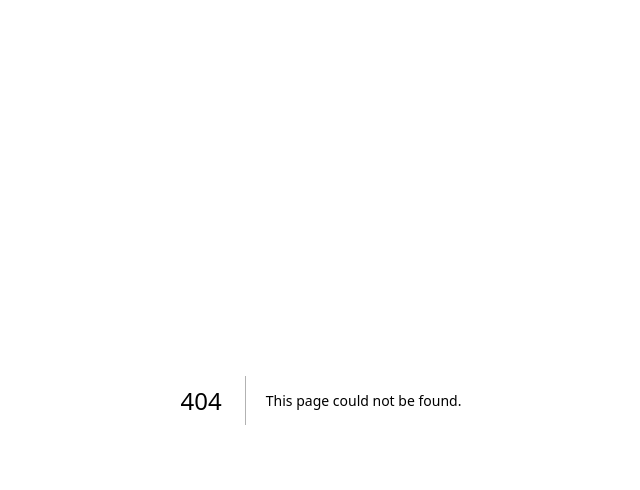
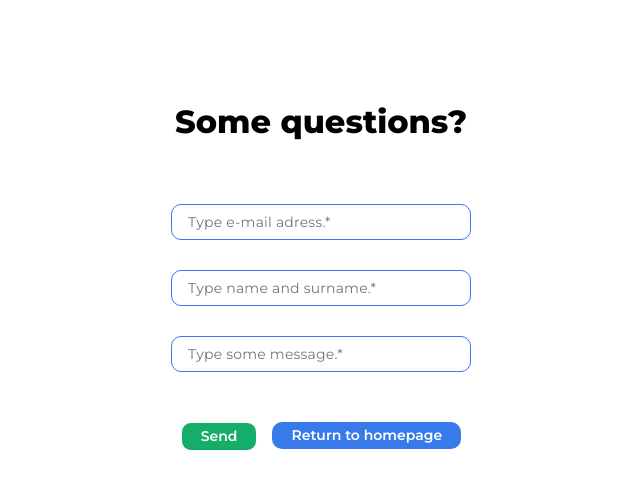
Before and after one commit to mkropidlowski/jobs-portal, a Next.js app: page /contact in a window 1280 px wide. Before the commit this address had no page. Shown: the top 490 px of the page, without its empty margins (319-959 px from the left). Built offline with nearby package versions, Linux system fonts and the light colour scheme.

Commit message:
JOB-19: Finish contact form without endpoint

```diff
--- /dev/null
+++ b/components/molecules/ContactForm/ContactForm.tsx
@@ -0,0 +1,82 @@
+import { yupResolver } from '@hookform/resolvers/yup';
+import Button from 'components/atoms/Button/Button';
+import Heading from 'components/atoms/Heading/Heading';
+import Input, { IInputTypeProps } from 'components/atoms/Input/Input';
+import Link from 'next/link';
+import { useState } from 'react';
+import { useForm } from 'react-hook-form';
+import { formStatusCode, ResponseStatus } from '../AddOfferForm/data';
+import styles from './contactForm.module.scss';
+import { contactFormField } from './helpers/data';
+import { validationSchema } from './helpers/validation';
+import { IContactForm } from './types';
+
+const ContactForm: React.FC<IContactForm> = () => {
+	const [responseStatus, setResponseStatus] = useState<ResponseStatus>(null);
+
+	const {
+		register,
+		handleSubmit,
+		getValues,
+		formState: { errors },
+	} = useForm<IContactForm>({
+		mode: 'all',
+		resolver: yupResolver(validationSchema),
+	});
+
+	const submitForm = async () => {
+		const getData = getValues();
+		setResponseStatus('pending');
+		try {
+			console.log(getData);
+			setResponseStatus('sent');
+		} catch (error) {
+			setResponseStatus('error');
+		}
+	};
+
+	return (
+		<div className={styles.container}>
+			<Heading variant="h2" bold>
+				Some questions?
+			</Heading>
+			<form
+				className={styles.form}
+				onSubmit={(e) => {
+					e.preventDefault();
+					handleSubmit(submitForm)();
+				}}
+			>
+				<div className={styles.inputs}>
+					{contactFormField.map(({ formKey, inputType, placeholder }) => {
+						const formInputKey = formKey as keyof IContactForm;
+						const formInputType = inputType as IInputTypeProps;
+						return (
+							<Input
+								key={formKey}
+								{...register(formInputKey)}
+								isError={!!errors[formInputKey]?.message}
+								errorText={errors[formInputKey]?.message}
+								type={formInputType}
+								placeholder={placeholder}
+								required
+							/>
+						);
+					})}
+				</div>
+				<div className={styles.buttons}>
+					<Button type="submit" color="tertiary" sizeVariant="small">
+						{formStatusCode[responseStatus] ?? formStatusCode.default}
+					</Button>
+					<Link href="/">
+						<Button type="submit" color="primary" sizeVariant="small">
+							Return to homepage
+						</Button>
+					</Link>
+				</div>
+			</form>
+		</div>
+	);
+};
+
+export default ContactForm;
--- /dev/null
+++ b/components/molecules/ContactForm/contactForm.module.scss
@@ -0,0 +1,26 @@
+@import 'styles/variables.scss';
+@import 'styles/breakpoints.scss';
+
+.container {
+	width: 100%;
+	position: relative;
+	top: 100px;
+	.form {
+		display: flex;
+		align-items: center;
+		flex-direction: column;
+		margin-top: 30px;
+		gap: 50px;
+		.inputs {
+			& * {
+				width: 300px;
+				margin-top: 15px;
+			}
+		}
+		.buttons {
+			display: flex;
+			flex-direction: row;
+			gap: 15px;
+		}
+	}
+}
--- /dev/null
+++ b/components/molecules/ContactForm/helpers/data.ts
@@ -0,0 +1,17 @@
+export const contactFormField = [
+	{
+		formKey: 'email',
+		placeholder: 'Type e-mail adress.',
+		inputType: 'email',
+	},
+	{
+		formKey: 'name',
+		placeholder: 'Type name and surname.',
+		inputType: 'email',
+	},
+	{
+		formKey: 'userMessage',
+		placeholder: 'Type some message.',
+		inputType: 'email',
+	},
+];
--- /dev/null
+++ b/components/molecules/ContactForm/helpers/validation.ts
@@ -0,0 +1,10 @@
+import * as yup from 'yup';
+
+export const validationSchema = yup
+	.object()
+	.shape({
+		name: yup.string().required('To pole jest wymagane'),
+		email: yup.string().required('To pole jest wymagane').email('Wprowadź poprawny adres e-mail.'),
+		userMessage: yup.string().required('To pole jest wymagane'),
+	})
+	.required();
--- /dev/null
+++ b/components/molecules/ContactForm/types.ts
@@ -0,0 +1,5 @@
+export interface IContactForm {
+	name: string;
+	email: string;
+	userMessage: string;
+}
--- a/components/molecules/NavBar/helpers.ts
+++ b/components/molecules/NavBar/helpers.ts
@@ -14,5 +14,6 @@ export const menuLinks = {
 	contact: {
 		id: 'contact',
 		text: 'Contact',
+		redirectToComponent: true,
 	},
 };
--- /dev/null
+++ b/pages/contact/index.tsx
@@ -0,0 +1,7 @@
+import ContactForm from 'components/molecules/ContactForm/ContactForm';
+
+const ContactPage = () => {
+	return <ContactForm />;
+};
+
+export default ContactPage;
```
Also changed, not shown: components/molecules/NavBar/Navbar.tsx (+14 -6 lines), 1 other file (tests, documents, lock files or other folders).
